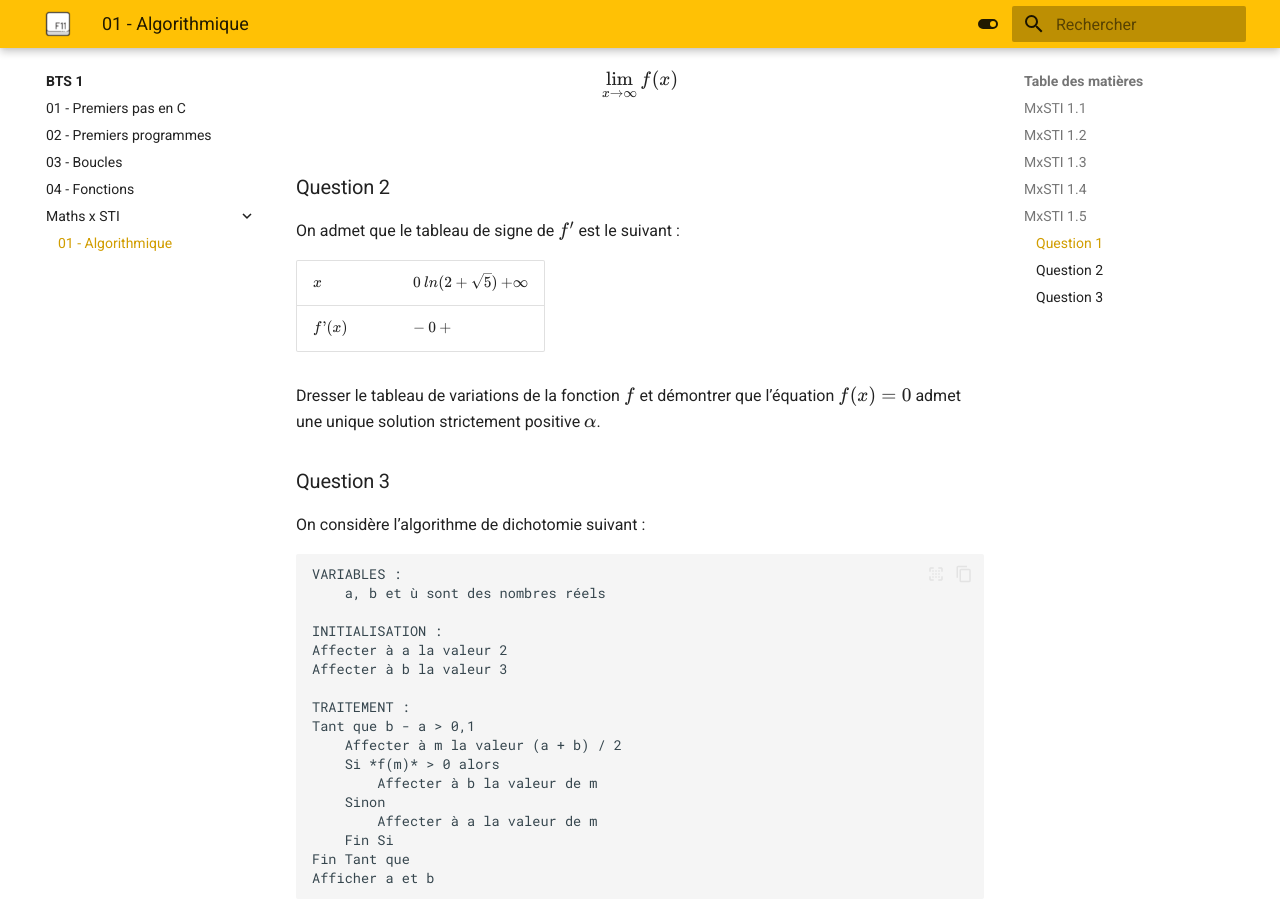
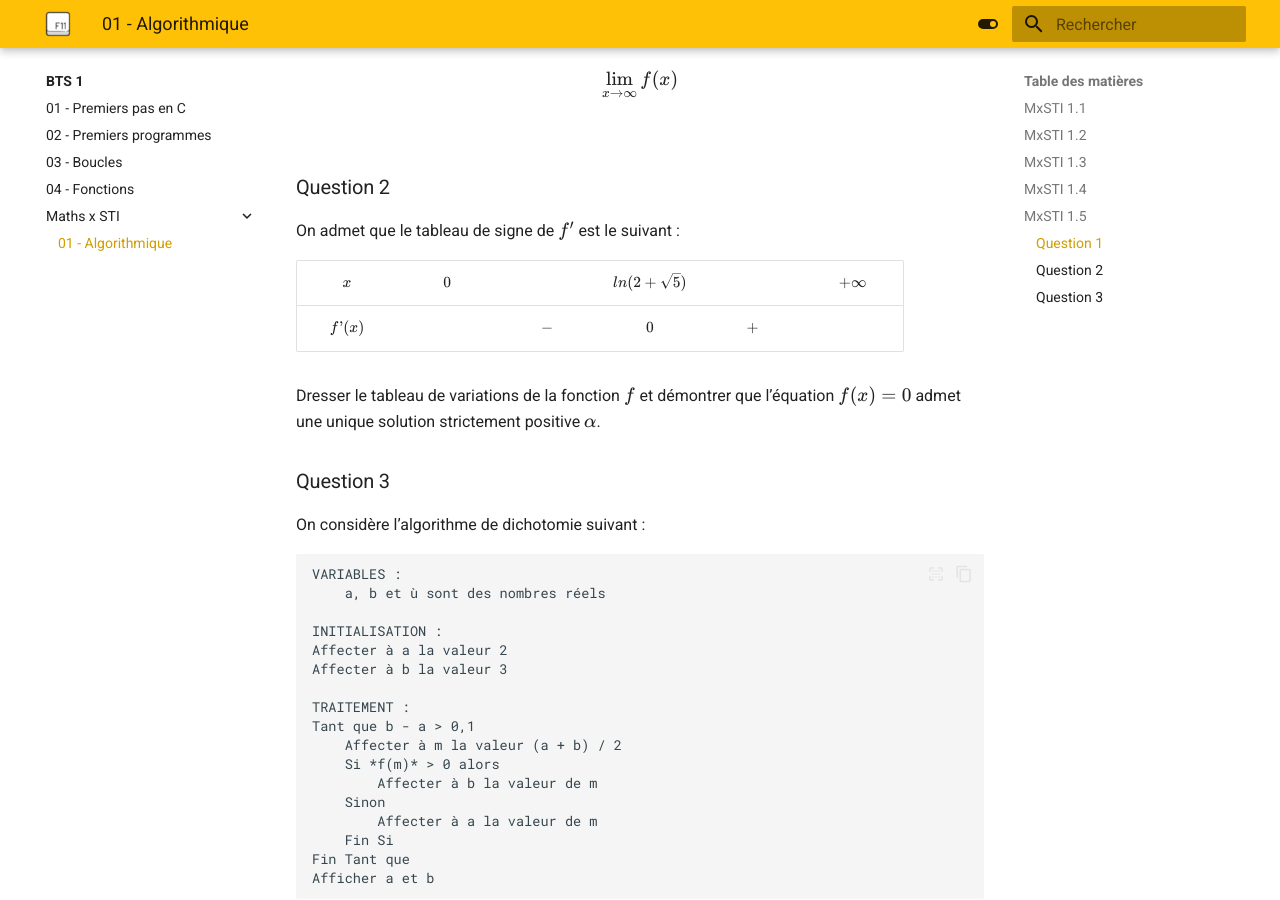
Before and after one commit to bts-ciel-immac-laval/bts-ciel-immac-laval.github.io, an MkDocs documentation site: the page built from docs/BTS-1/Maths x STI/10-algorithmique.md, in a window 1280 px wide and 900 px high, scrolled down 2935 px. Built offline with MkDocs 1.6.1 and Material for MkDocs 9.7.7, drawn with Linux system fonts in a browser that asks for light colours.

Commit message:
tableau corrigé

```diff
--- a/docs/BTS-1/Maths x STI/10-algorithmique.md
+++ b/docs/BTS-1/Maths x STI/10-algorithmique.md
@@ -128,9 +128,9 @@ $$
 
 On admet que le tableau de signe de $f'$ est le suivant :
 
-| $x$ | $0$                                           $ln(2+\sqrt{5})$                                          $+\infty$ |
-| --- | --- |
-| $f’(x)$ |                        $-$                            $0$                              $+$ |
+| $x$ | $0$ | | $ln(2+\sqrt{5})$ | | $+\infty$ |
+| :---: | :---: | :---: | :---: | :---: | :---: |
+| $f’(x)$ | | $-$ | $0$ | $+$ | |
 
 Dresser le tableau de variations de la fonction $f$ et démontrer que l’équation $f(x)= 0$ admet une unique solution strictement positive $\alpha$.
 
```
